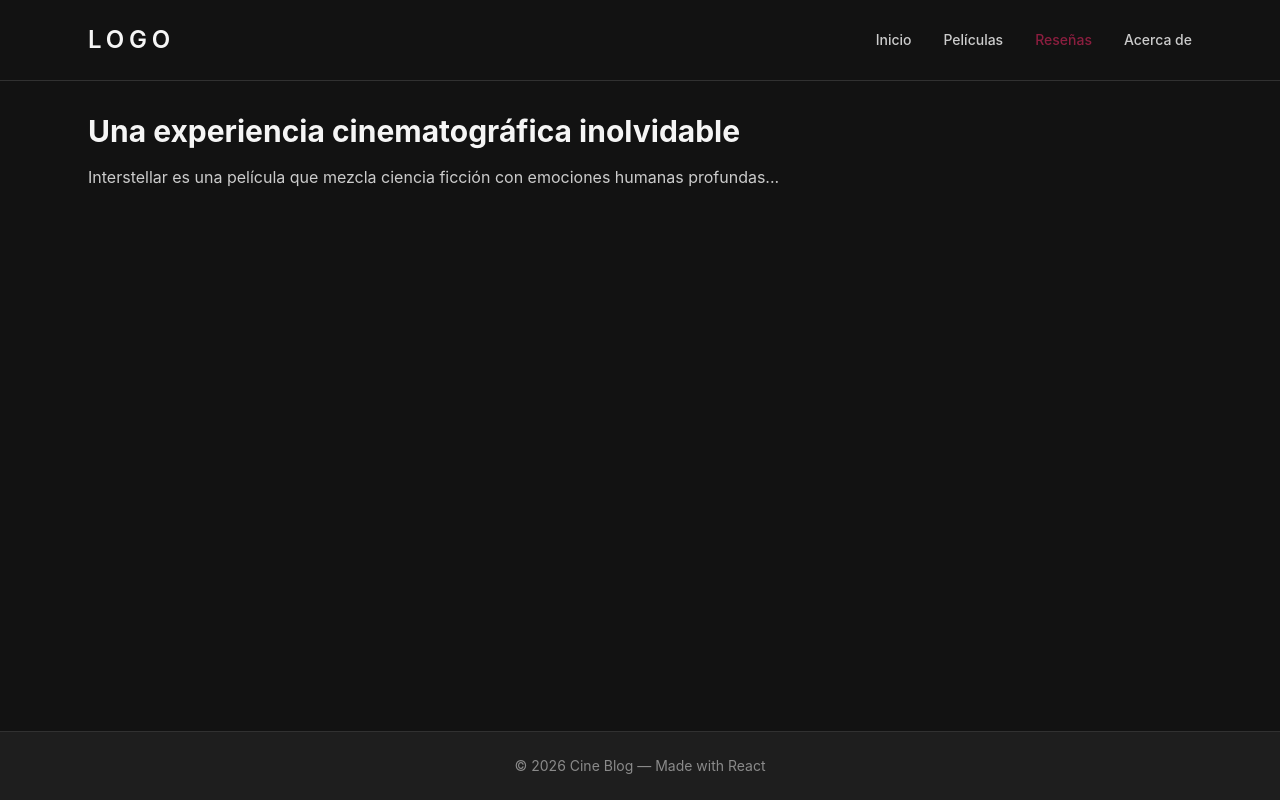
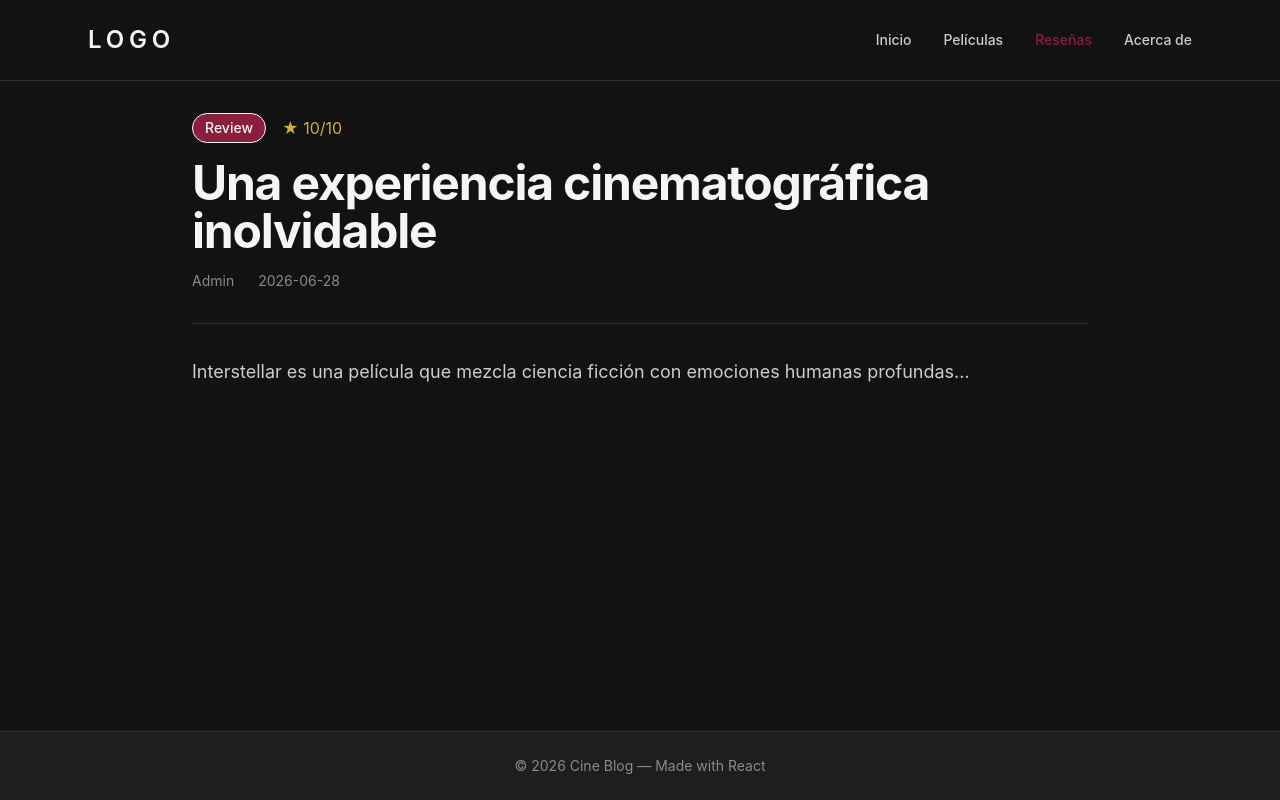
Before and after one commit to walterfcr/cine-blog, a React (Vite) app: page /reviews/1 in a window 1280 px wide. Built offline with nearby package versions, Linux system fonts and the light colour scheme.

Commit message:
style: improve review detail layout

```diff
--- a/src/pages/ReviewDetail.tsx
+++ b/src/pages/ReviewDetail.tsx
@@ -1,5 +1,6 @@
 import { useParams } from 'react-router-dom'
 import { getReview } from '@/services/review.service'
+import Badge from '@/components/ui/Badge'
 
 function ReviewDetail() {
   const { reviewId } = useParams()
@@ -9,11 +10,31 @@ function ReviewDetail() {
     return <p>Review not found.</p>
   }
   return (
-    <div>
-      <h1 className="text-3xl font-bold">{review.title}</h1>
+    <article className="mx-auto max-w-4xl space-y-8">
+      <header className="space-y-4">
+        <div className="flex items-center gap-4">
+          <Badge variant="accent">Review</Badge>
 
-      <p className="mt-4 text-text-secondary">{review.content}</p>
-    </div>
+          <span className="text-rating">★ {review.rating}/10</span>
+        </div>
+
+        <h1 className="text-5xl font-bold tracking-tight">{review.title}</h1>
+
+        <div className="flex items-center gap-6 text-sm text-text-muted">
+          <span>{review.author}</span>
+
+          <span>{review.createdAt}</span>
+        </div>
+      </header>
+
+      <div className="h-px bg-border" />
+
+      <section>
+        <p className="leading-8 text-lg text-text-secondary">
+          {review.content}
+        </p>
+      </section>
+    </article>
   )
 }
 
```
